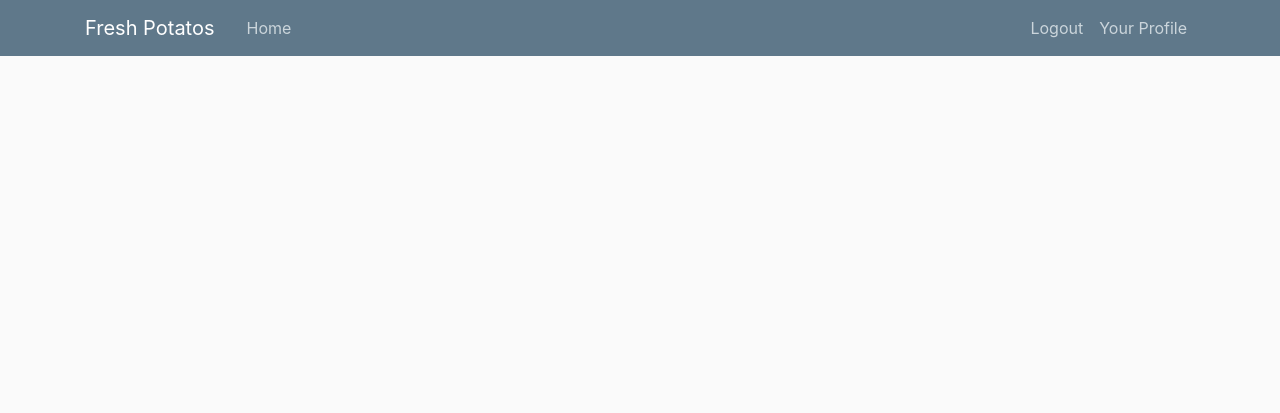
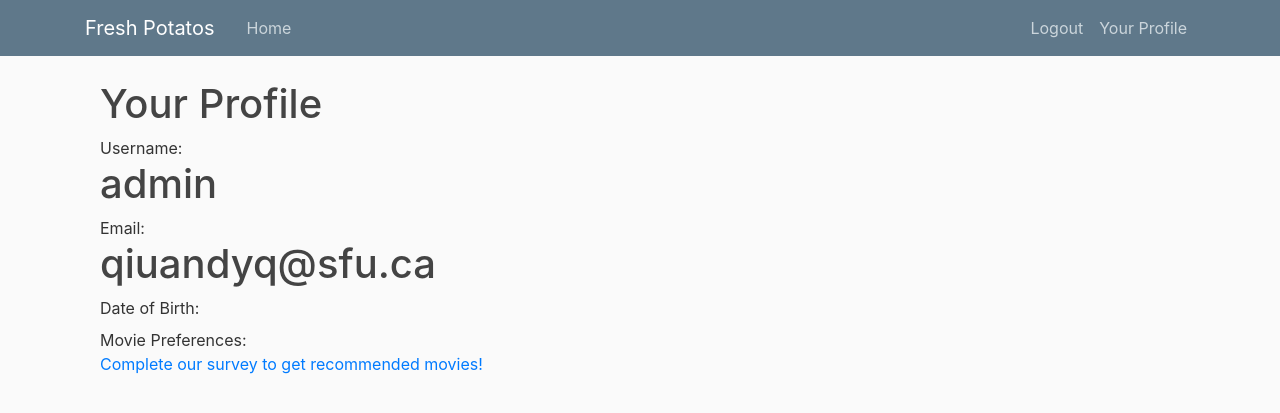
Before and after one commit to qiuandyq/Fresh-Potatoes, a Django app: page /profile/ in a window 1280 px wide. Shown: the top 413 px of the page. Run offline with Django 3.2, Linux system fonts and the light colour scheme; a user stored in the database is signed in; data comes from the database, SQL or seed files in the repository; both versions use the stored data as it was after the commit; some libraries are stand-ins or nearby versions.

Commit message:
barebones of profile page

```diff
--- a/users/templates/users/login.html
+++ b/users/templates/users/login.html
@@ -25,7 +25,7 @@
                                     <legend>  Login to your Fresh Potatos Account: </legend>
                                 </center>
 
-                                {{form | crispy}} <!-- contains username and password field.  "|" spesifys we want to user a filter-->
+                                {{ form|crispy }} <!-- contains username and password field.  "|" spesifys we want to user a filter-->
 
                             </div> <!-- end legend justify-->
 
--- a/users/templates/users/profile.html
+++ b/users/templates/users/profile.html
@@ -1,6 +1,36 @@
 {% extends "homepage/base.html" %}
 {% load crispy_forms_tags %}
 {% block content %}
-
-
+    <div class="container">
+        <div class="row">
+            <div class="col-sm">
+                <h1>Your Profile</h1>
+            </div>
+        </div>
+        <div class="row">
+            <div class="col-sm">
+                Username: <h1>{{ user.username }}</h1>
+            </div>
+        </div>
+        <div class="row">
+            <div class="col-sm">
+                Email: <h1>{{ user.email }}</h1>
+            </div>
+        </div>
+        <div class="row">
+            <div class="col-sm">
+                Date of Birth: <h1>{{ user.profile.dob }}</h1>
+            </div>
+        </div>
+        <div class="row">
+            <div class="col-sm">
+                Movie Preferences:
+            </div>
+        </div>
+        <div class="row">
+            <div class="col-sm">
+                <a href="{% url 'survey' %}">Complete our survey to get recommended movies! </a>
+            </div>
+        </div>
+    </div>
 {% endblock content %}
--- a/users/views.py
+++ b/users/views.py
@@ -1,31 +1,33 @@
 from django.contrib import messages
 from django.shortcuts import render, redirect
+from django.contrib.auth.decorators import login_required
 from .forms import UserRegisterForm, ProfileUpdateForm
 
-# Create your views here.
 def register(request):
     if request.method == 'POST':
         form = UserRegisterForm(request.POST)
         if form.is_valid():
             form.save()
             username = form.cleaned_data.get('username')
-            messages.success(request, f'Account created for {username}!')
-            return redirect('survey')
+            messages.success(request, f'Your account has been create, please log in to complete your survey!')
+            return redirect('login')
     else:
         form = UserRegisterForm()
     return render(request, 'users/register.html', {'form': form})
 
+@login_required
 def profile(request):
     return render(request, 'users/profile.html')
 
+@login_required
 def survey(request):
     if request.method == 'POST':
-        p_form = ProfileUpdateForm(request.POST, instanct=request.user.profile)
+        p_form = ProfileUpdateForm(request.POST, instance=request.user.profile)
         if p_form.is_valid():
             p_form.save()
             messages.success(request, f'Updated')
             return redirect('home')
     else:
-        p_form = ProfileUpdateForm(instanct=request.user.profile)
+        p_form = ProfileUpdateForm(instance=request.user.profile)
 
     return render(request, 'users/survey.html', {'p_form': p_form})
```
Also changed, not shown: db.sqlite3.
